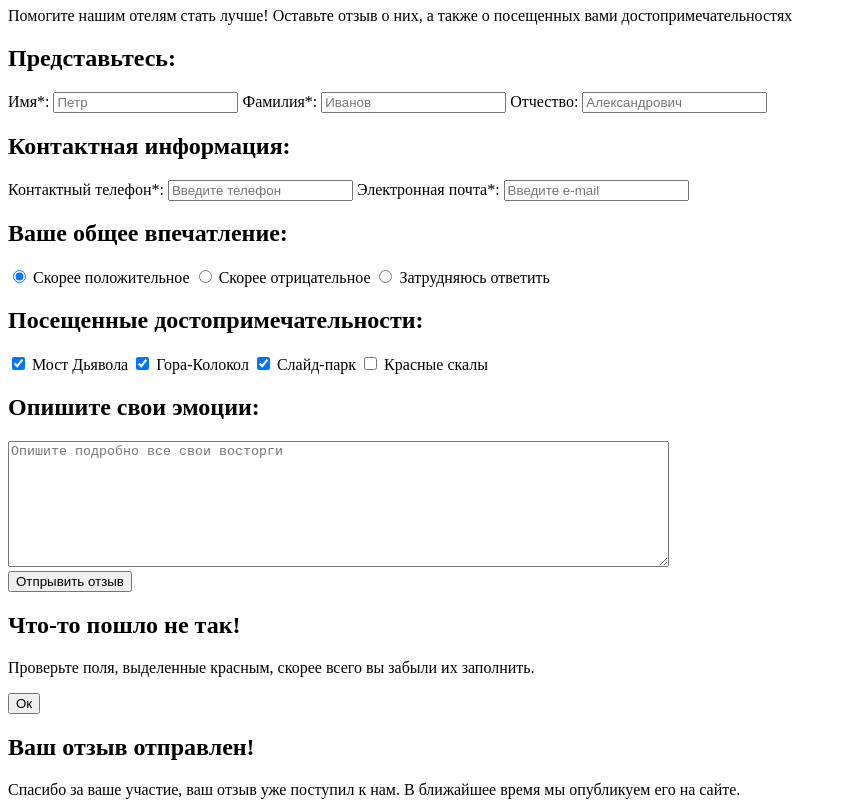
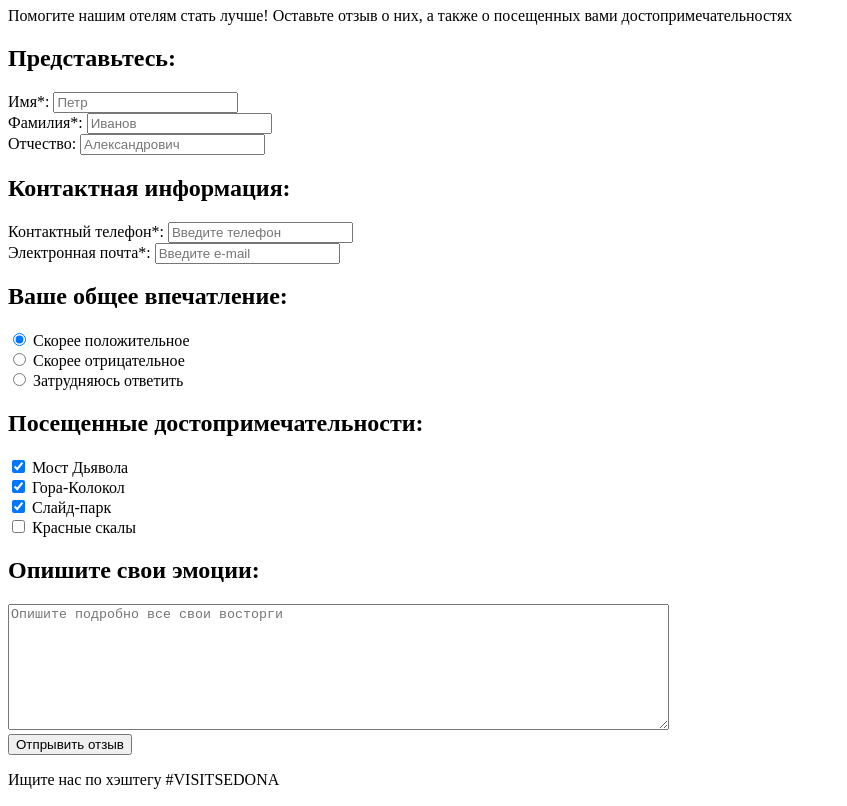
Before and after one commit to arkartavtsev/239338-sedona, a website: page source/feedback.html in a window 1280 px wide. Shown: the part 224-1030 px from the top of the page, without its empty margins (0-847 px from the left). Drawn offline with Linux system fonts and the light colour scheme.

Commit message:
Доработка разметки страниц

```diff
--- a/source/feedback.html
+++ b/source/feedback.html
@@ -12,7 +12,7 @@
       <header class="page-header">
 
         <div class="page-header__bar">
-          <a class="page-header__logo  logo">
+          <a class="page-header__logo  logo" href="index.html">
             <img class="logo__image" src="img/place.holder" alt="Седона логотип">
           </a>
           <button class="page-header__menu-toggle  menu-toggle" type="button">Открыть меню</button>
@@ -26,7 +26,7 @@
             <a class="main-nav__link" href="gallery.html">Фото и видео</a>
           </li>
           <li class="main-nav__item">
-            <a class="main-nav__link">Форма отзыва</a>
+            <a class="main-nav__link  main-nav__link--current">Форма отзыва</a>
           </li>
           <li class="main-nav__item">
             <a class="main-nav__link" href="https://htmlacademy.ru/intensive/adaptive" target="_blank">HTML Academy</a>
@@ -45,65 +45,88 @@
           <p class="intro__text">Помогите нашим отелям стать лучше! Оставьте отзыв о&nbsp;них, а&nbsp;также о&nbsp;посещенных вами достопримечательностях</p>
         </div>
 
-        <form class="feedback-form" action="https://echo.htmlacademy.ru" method="post">
-          <div class="feedback-form__fields-group  fields-group">
+        <form class="form" action="https://echo.htmlacademy.ru" method="post">
+          <div class="form__fields-group  fields-group">
             <h2 class="fields-group__title">Представьтесь:</h2>
-            <label class="feedback-form__label" for="feedback-author-name">Имя*:</label>
-            <input class="feedback-form__field" id="feedback-author-name" type="text" name="feedback-author-name" placeholder="Петр">
-            <label class="feedback-form__label" for="feedback-author-surname">Фамилия*:</label>
-            <input class="feedback-form__field" id="feedback-author-surname" type="text" name="feedback-author-surname" placeholder="Иванов">
-            <label class="feedback-form__label" for="feedback-author-patronymic">Отчество:</label>
-            <input class="feedback-form__field" id="feedback-author-patronymic" type="text" name="feedback-author-patronymic" placeholder="Александрович">
+
+            <div class="form__fileds-wrapper">
+              <label class="form__label" for="feedback-author-name">Имя*:</label>
+              <input class="form__field" id="feedback-author-name" type="text" name="feedback-author-name" placeholder="Петр">
+            </div>
+
+            <div class="form__fileds-wrapper">
+              <label class="form__label" for="feedback-author-surname">Фамилия*:</label>
+              <input class="form__field" id="feedback-author-surname" type="text" name="feedback-author-surname" placeholder="Иванов">
+            </div>
+
+            <div class="form__fileds-wrapper">
+              <label class="form__label" for="feedback-author-patronymic">Отчество:</label>
+              <input class="form__field" id="feedback-author-patronymic" type="text" name="feedback-author-patronymic" placeholder="Александрович">
+            </div>
           </div>
 
-          <div class="feedback-form__fields-group  fields-group">
+          <div class="form__fields-group  fields-group">
             <h2 class="fields-group__title">Контактная информация:</h2>
-            <label class="feedback-form__label" for="feedback-author-tel">Контактный телефон*:</label>
-            <input class="feedback-form__field" id="feedback-author-tel" type="tel" name="feedback-author-tel" placeholder="Введите телефон">
-            <label class="feedback-form__label" for="feedback-author-email">Электронная почта*:</label>
-            <input class="feedback-form__field" id="feedback-author-email" type="email" name="feedback-author-email" placeholder="Введите e-mail">
+
+            <div class="form__fileds-wrapper">
+              <label class="form__label" for="feedback-author-tel">Контактный телефон*:</label>
+              <input class="form__field" id="feedback-author-tel" type="tel" name="feedback-author-tel" placeholder="Введите телефон">
+            </div>
+
+            <div class="form__fileds-wrapper">
+              <label class="form__label" for="feedback-author-email">Электронная почта*:</label>
+              <input class="form__field" id="feedback-author-email" type="email" name="feedback-author-email" placeholder="Введите e-mail">
+            </div>
           </div>
 
-          <div class="feedback-form__fields-group  fields-group">
+          <div class="form__fields-group  fields-group">
             <h2 class="fields-group__title">Ваше общее впечатление:</h2>
-            <input class="feedback-form__radiobtn" id="feedback-impression-good" type="radio" name="feedback-impression" value="good" checked>
-            <label class="feedback-form__label" for="feedback-impression-good">Скорее положительное</label>
-            <input class="feedback-form__radiobtn" id="feedback-impression-bad" type="radio" name="feedback-impression" value="bad">
-            <label class="feedback-form__label" for="feedback-impression-bad">Скорее отрицательное</label>
-            <input class="feedback-form__radiobtn" id="feedback-impression-neutral" type="radio" name="feedback-impression" value="neutral">
-            <label class="feedback-form__label" for="feedback-impression-neutral">Затрудняюсь ответить</label>
+            <div class="form__fileds-wrapper">
+              <input class="form__radiobtn" id="feedback-impression-good" type="radio" name="feedback-impression" value="good" checked>
+              <label class="form__label" for="feedback-impression-good">Скорее положительное</label>
+            </div>
+
+            <div class="form__fileds-wrapper">
+              <input class="form__radiobtn" id="feedback-impression-bad" type="radio" name="feedback-impression" value="bad">
+              <label class="form__label" for="feedback-impression-bad">Скорее отрицательное</label>
+            </div>
+
+            <div class="form__fileds-wrapper">
+              <input class="form__radiobtn" id="feedback-impression-neutral" type="radio" name="feedback-impression" value="neutral">
+              <label class="form__label" for="feedback-impression-neutral">Затрудняюсь ответить</label>
+            </div>
           </div>
 
-          <div class="feedback-form__fields-group  fields-group">
+          <div class="form__fields-group  fields-group">
             <h2 class="fields-group__title">Посещенные достопримечательности:</h2>
-            <input class="feedback-form__checkbox" id="visit-devil-bridge" type="checkbox" name="visit-devil-bridge" checked>
-            <label class="feedback-form__label" for="visit-devil-bridge">Мост Дьявола</label>
-            <input class="feedback-form__checkbox" id="visit-bell-mountain" type="checkbox" name="visit-bell-mountain" checked>
-            <label class="feedback-form__label" for="visit-bell-mountain">Гора-Колокол</label>
-            <input class="feedback-form__checkbox" id="visit-slide-park" type="checkbox" name="visit-slide-park" checked>
-            <label class="feedback-form__label" for="visit-slide-park">Слайд-парк</label>
-            <input class="feedback-form__checkbox" id="visit-red-rocks" type="checkbox" name="visit-red-rocks">
-            <label class="feedback-form__label" for="visit-red-rocks">Красные скалы</label>
+
+            <div class="form__fileds-wrapper">
+              <input class="form__checkbox" id="visit-devil-bridge" type="checkbox" name="visit-devil-bridge" checked>
+              <label class="form__label" for="visit-devil-bridge">Мост Дьявола</label>
+            </div>
+
+            <div class="form__fileds-wrapper">
+              <input class="form__checkbox" id="visit-bell-mountain" type="checkbox" name="visit-bell-mountain" checked>
+              <label class="form__label" for="visit-bell-mountain">Гора-Колокол</label>
+            </div>
+
+            <div class="form__fileds-wrapper">
+              <input class="form__checkbox" id="visit-slide-park" type="checkbox" name="visit-slide-park" checked>
+              <label class="form__label" for="visit-slide-park">Слайд-парк</label>
+            </div>
+
+            <div class="form__fileds-wrapper">
+              <input class="form__checkbox" id="visit-red-rocks" type="checkbox" name="visit-red-rocks">
+              <label class="form__label" for="visit-red-rocks">Красные скалы</label>
+            </div>
           </div>
 
-          <div class="feedback-form__fields-group  fields-group">
+          <div class="form__fields-group  fields-group">
             <h2 class="fields-group__title">Опишите свои эмоции:</h2>
-            <textarea class="feedback-form__feedback-text" name="feedback-text" rows="8" cols="80" placeholder="Опишите подробно все свои восторги"></textarea>
+            <textarea class="form__textarea" name="feedback-text" rows="8" cols="80" placeholder="Опишите подробно все свои восторги"></textarea>
           </div>
 
-          <button class="feedback-form__btn  btn" type="submit">Отпрывить отзыв</button>
-
-          <div class="feedback-form__popup  popup--error">
-            <h2 class="popup__title">Что-то пошло не&nbsp;так!</h2>
-            <p class="popup__text">Проверьте поля, выделенные красным, скорее всего вы&nbsp;забыли их&nbsp;заполнить.</p>
-            <button class="popup__btn  popup--error__btn  btn" type="button">Ок</button>
-          </div>
-
-          <div class="feedback-form__popup  popup--success">
-            <h2 class="popup__title">Ваш отзыв отправлен!</h2>
-            <p class="popup__text">Спасибо за ваше участие, ваш отзыв уже поступил к нам. В ближайшее время мы опубликуем его на сайте.</p>
-            <button class="popup__btn  popup--success__btn  btn" type="button">Закрыть окно</button>
-          </div>
+          <button class="form__btn  btn" type="submit">Отпрывить отзыв</button>
         </form>
 
       </main>
@@ -134,6 +157,19 @@
       </footer>
 
     </div>
+
+    <div class="popup  popup--error">
+      <h2 class="popup__title">Что-то пошло не&nbsp;так!</h2>
+      <p class="popup__text">Проверьте поля, выделенные красным, скорее всего вы&nbsp;забыли их&nbsp;заполнить.</p>
+      <button class="popup__btn  btn" type="button">Ок</button>
+    </div>
+
+    <div class="popup  popup--success">
+      <h2 class="popup__title">Ваш отзыв отправлен!</h2>
+      <p class="popup__text">Спасибо за ваше участие, ваш отзыв уже поступил к нам. В ближайшее время мы опубликуем его на сайте.</p>
+      <button class="popup__btn  btn" type="button">Закрыть окно</button>
+    </div>
+
   </body>
 
 </html>
```
Also changed, not shown: source/gallery.html (+16 -8 lines), source/index.html (+17 -17 lines).
